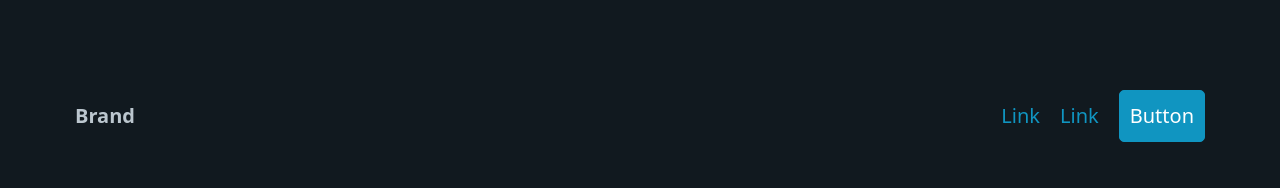
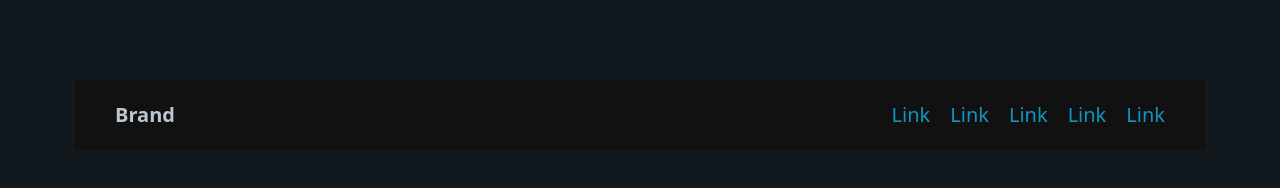
Before and after one commit to edwardtanguay/et053-minimal-site-libraries, a plain HTML site: page index.html in a window 1280 px wide. Drawn offline with nearby package versions, Linux system fonts and the light colour scheme.

Commit message:
nav background in

```diff
--- /dev/null
+++ b/css/main.css
@@ -0,0 +1,6 @@
+nav {
+	background-color: #111;
+	padding-left: 2rem;
+	padding-right: 2rem;
+	margin-bottom: 2rem;
+}
--- a/index.html
+++ b/index.html
@@ -8,6 +8,7 @@
 		  content="width=device-width, initial-scale=1.0">
 	<link rel="stylesheet"
 		  href="https://cdn.jsdelivr.net/npm/@picocss/pico@1/css/pico.min.css">
+		  <link rel="stylesheet" href="css/main.css">
 	<title>Minimal Libraries</title>
 </head>
 
@@ -20,8 +21,9 @@
 			<ul>
 				<li><a href="#">Link</a></li>
 				<li><a href="#">Link</a></li>
-				<li><a href="#"
-					   role="button">Button</a></li>
+				<li><a href="#">Link</a></li>
+				<li><a href="#">Link</a></li>
+				<li><a href="#">Link</a></li>
 			</ul>
 		</nav>
 	</main>
```
